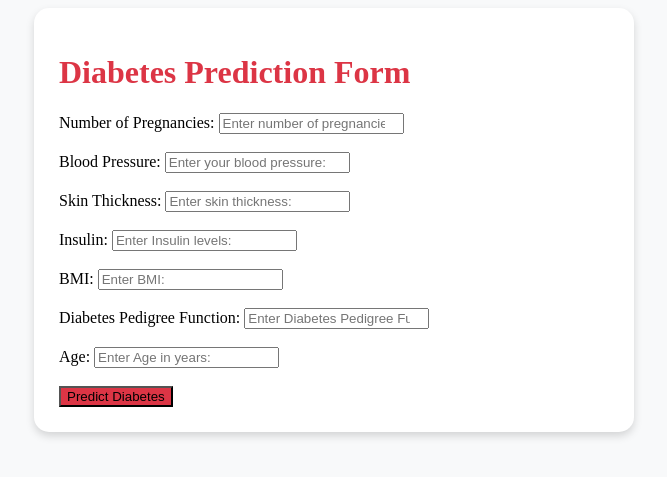
After one commit to kylesaunders20/EmergingTrendsProject, a Flask app: page /predict_diabetes in a window 1280 px wide. The commit adds this page. Shown: the top 477 px of the page, without its empty margins (306-973 px from the left). Run offline with Flask 3, Linux system fonts and the light colour scheme; parts of the project's set-up code (start-up, migrations or seed data) failed here and were passed over.

Commit message:
Added diabetes html page added route for prediction of diabetes Added styling to diabetes page

```diff
--- a/app.py
+++ b/app.py
@@ -38,5 +38,29 @@ def predict():
 
     return render_template('mpgprediction.html')
 
+@app.route('/predict_diabetes', methods=['GET', 'POST'])
+def predict_diabetes():
+    if request.method == 'POST':
+        # Getting data excluding the blood glucose level
+        pregnancies = request.form.get('pregnancies', type=int)
+        bloodPressure = request.form.get('bloodPressure', type=int)
+        skinThickness = request.form.get('skinThickness', type=int)
+        insulin = request.form.get('insulin', type=int)
+        bmi = request.form.get('bmi', type=float)
+        diabetesPedigreeFunction = request.form.get('diabetesPedigreeFunction', type=float)
+        age = request.form.get('age', type=int)
+
+        # Preparing the input data
+        input_data = [pregnancies, bloodPressure, skinThickness, insulin, bmi, diabetesPedigreeFunction, age]
+
+        # Creating a prediction from diabetes model / rounding result
+        prediction = diabetes_model.predict([input_data])[0]
+        prediction_rounded = round(prediction, 2)
+
+        result = f"Predicted glucose level: {prediction_rounded}"
+        return render_template('results.html', result=result)
+
+    return render_template('diabetes.html')
+
 if __name__ == '__main__':
     app.run(debug=True)
--- a/static/style.css
+++ b/static/style.css
@@ -97,3 +97,32 @@
 .result-container a.predict-button:hover {
     background-color: #138496;
 }
+/* Diabetes Prediction Page Styles */
+.diabetes-body {
+    background-color: #f8f9fa;
+}
+
+.diabetes-container {
+    background-color: #fff;
+    border-radius: 15px;
+    padding: 25px;
+    max-width: 550px;
+    margin: auto;
+    box-shadow: 0 4px 8px rgba(0, 0, 0, 0.15);
+}
+
+.diabetes-container h1 {
+    color: #dc3545; /* Red color for the heading */
+}
+
+.diabetes-container form {
+    margin-top: 20px;
+}
+
+.diabetes-container button {
+    background-color: #dc3545; /* Red background for the button */
+}
+
+.diabetes-container button:hover {
+    background-color: #c82333;
+}
--- /dev/null
+++ b/templates/diabetes.html
@@ -0,0 +1,37 @@
+<!DOCTYPE html>
+<html lang="en">
+<head>
+    <title>Diabetes Prediction</title>
+    <link rel="stylesheet" href="{{ url_for('static', filename='style.css') }}">
+</head>
+<body class="diabetes-body">
+    <div class="diabetes-container">
+        <h1>Diabetes Prediction Form</h1>
+        <form action="/predict_diabetes" method="post">
+          <label for="pregnancies">Number of Pregnancies:</label>
+          <input type="number" id="pregnancies" name="pregnancies" min="0" placeholder="Enter number of pregnancies you have had:" required><br><br>
+
+          <label for="bloodPressure">Blood Pressure:</label>
+          <input type="number" id="bloodPressure" name="bloodPressure" min="0" placeholder="Enter your blood pressure:" required><br><br>
+
+          <label for="skinThickness">Skin Thickness:</label>
+          <input type="number" id="skinThickness" name="skinThickness" min="0" placeholder="Enter skin thickness:" required><br><br>
+
+          <label for="insulin">Insulin:</label>
+          <input type="number" id="insulin" name="insulin" min="0" placeholder="Enter Insulin levels:" required><br><br>
+
+          <label for="bmi">BMI:</label>
+          <input type="number" step="0.1" id="bmi" name="bmi" min="0" placeholder="Enter BMI:" required><br><br>
+
+
+          <label for="diabetesPedigreeFunction">Diabetes Pedigree Function:</label>
+          <input type="number" step="0.01" id="diabetesPedigreeFunction" name="diabetesPedigreeFunction" min="0" placeholder="Enter Diabetes Pedigree Function:" required><br><br>
+
+          <label for="age">Age:</label>
+          <input type="number" id="age" name="age" min="0" placeholder="Enter Age in years:" required><br><br>
+
+            <button type="submit">Predict Diabetes</button>
+        </form>
+    </div>
+</body>
+</html>
```
